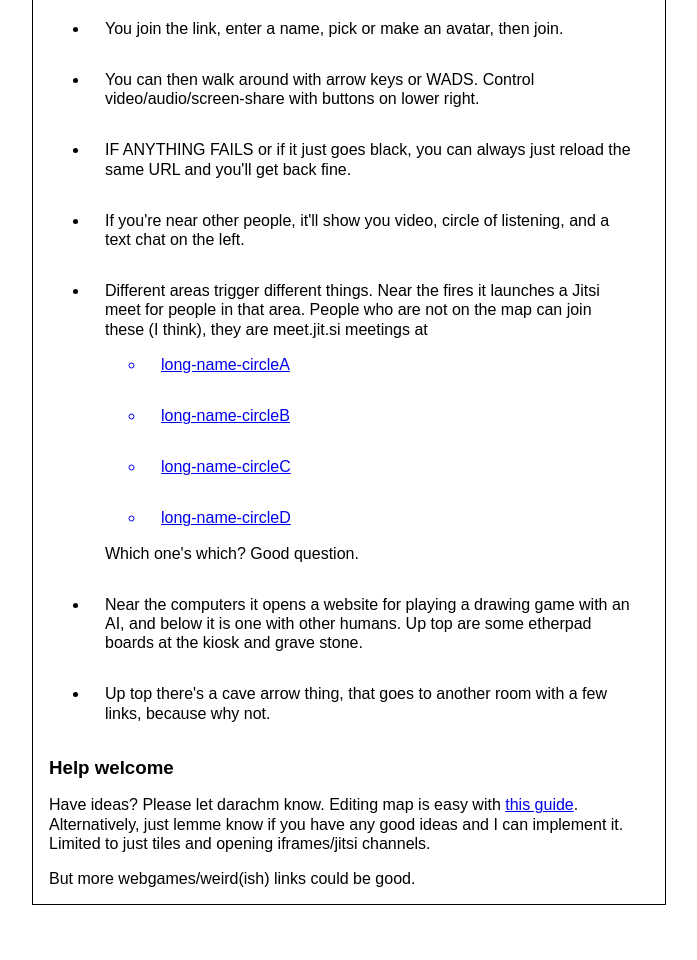
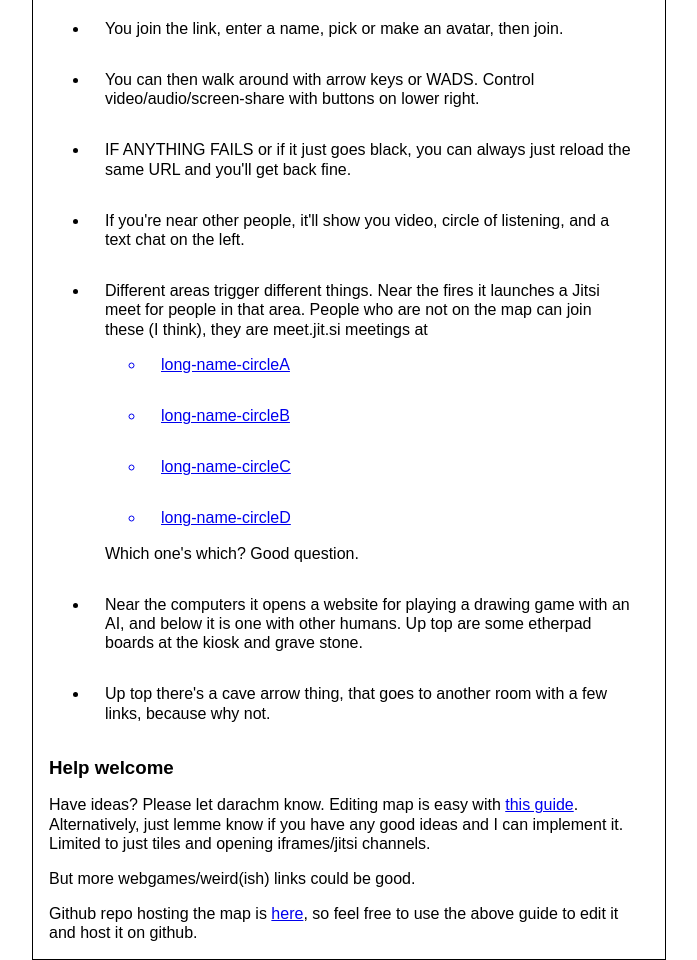
Before and after one commit to darachm/end-of-now, a plain HTML site: page index.html in a window 1280 px wide. Shown: the part 1017-1977 px from the top of the page, without its empty margins (291-988 px from the left). Before the commit the page ends 1922 px from the top, so only its background shows below. Drawn offline with Linux system fonts and the light colour scheme.

Commit message:
Added repo link

```diff
--- a/index.html
+++ b/index.html
@@ -95,5 +95,10 @@
         </p>
     <p>But more webgames/weird(ish) links could be good.</p>
 
+    <p>Github repo hosting the map is
+        <a href="https://github.com/darachm/end-of-now">here</a>,
+        so feel free to use the above guide to edit it and host it on github.
+        </p>
+
     </body>
 </html>
```
